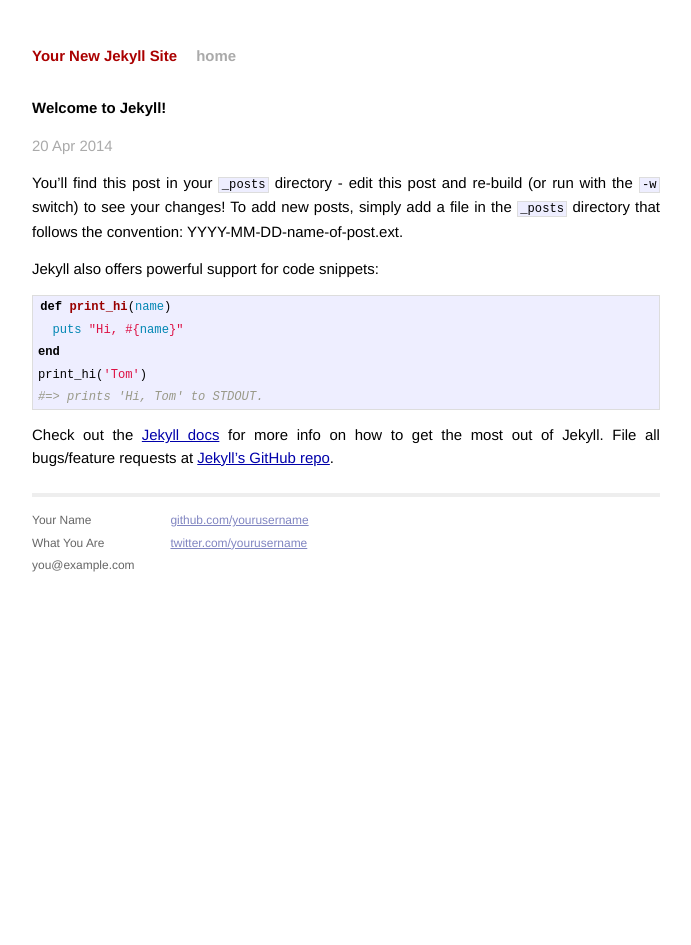
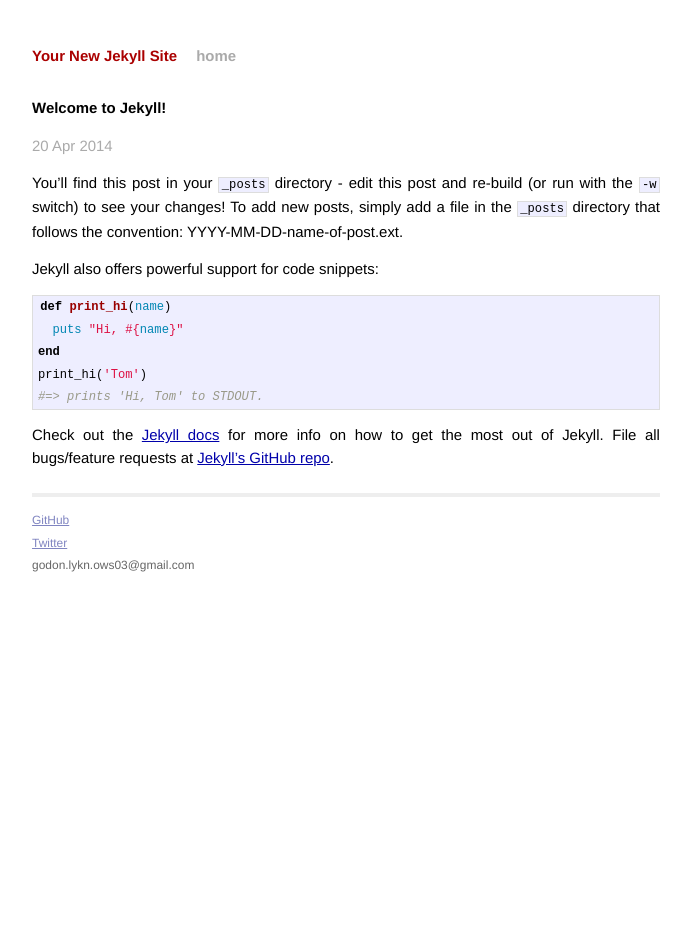
Before and after one commit to taikoubou/taikoubou.github.io, a Jekyll site: the page built from _posts/2014-04-20-welcome-to-jekyll.markdown, in a window 1280 px wide. Shown: the whole page, without its empty margins (294-985 px from the left). Built offline with Jekyll 4.4.1, drawn with Linux system fonts in a browser that asks for light colours; Markdown is read by kramdown in place of the engine named in the settings.

Commit message:
Remake fotter

```diff
--- a/_layouts/default.html
+++ b/_layouts/default.html
@@ -26,15 +26,9 @@
           <div class="footer">
             <div class="contact">
               <p>
-                Your Name<br />
-                What You Are<br />
-                you@example.com
-              </p>
-            </div>
-            <div class="contact">
-              <p>
-                <a href="https://github.com/yourusername">github.com/yourusername</a><br />
-                <a href="https://twitter.com/yourusername">twitter.com/yourusername</a><br />
+                <a href="https://github.com/taikoubou">GitHub</a><br />
+                <a href="https://twitter.com/DdffXx">Twitter</a><br />
+				godon.lykn.ows03@gmail.com
               </p>
             </div>
           </div>
```
